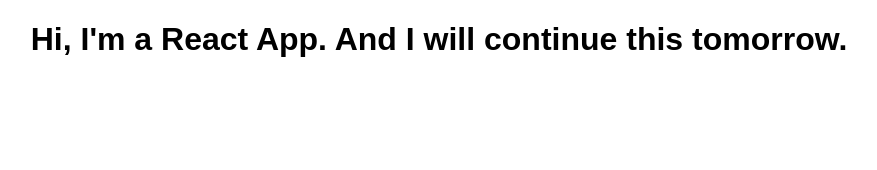
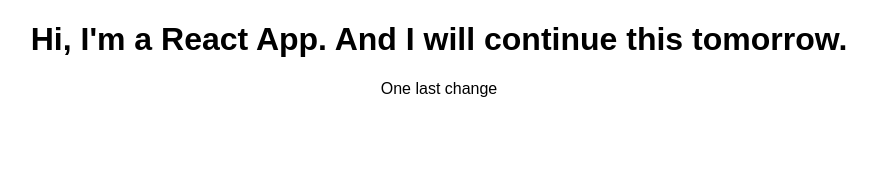
Before and after one commit to JahshiE/my-first-react-app, a React (Create React App) app: page / in a window 1280 px wide. Shown: the top 170 px of the page, without its empty margins (201-1078 px from the left). Built offline with nearby package versions, Linux system fonts and the light colour scheme.

Commit message:
An extra commit to test ssh changes

```diff
--- a/src/App.js
+++ b/src/App.js
@@ -6,6 +6,7 @@
     return (
       <div className="App">
         <h1>Hi, I'm a React App. And I will continue this tomorrow.</h1>
+        <p>One last change</p>
       </div>
     );
   }
```
